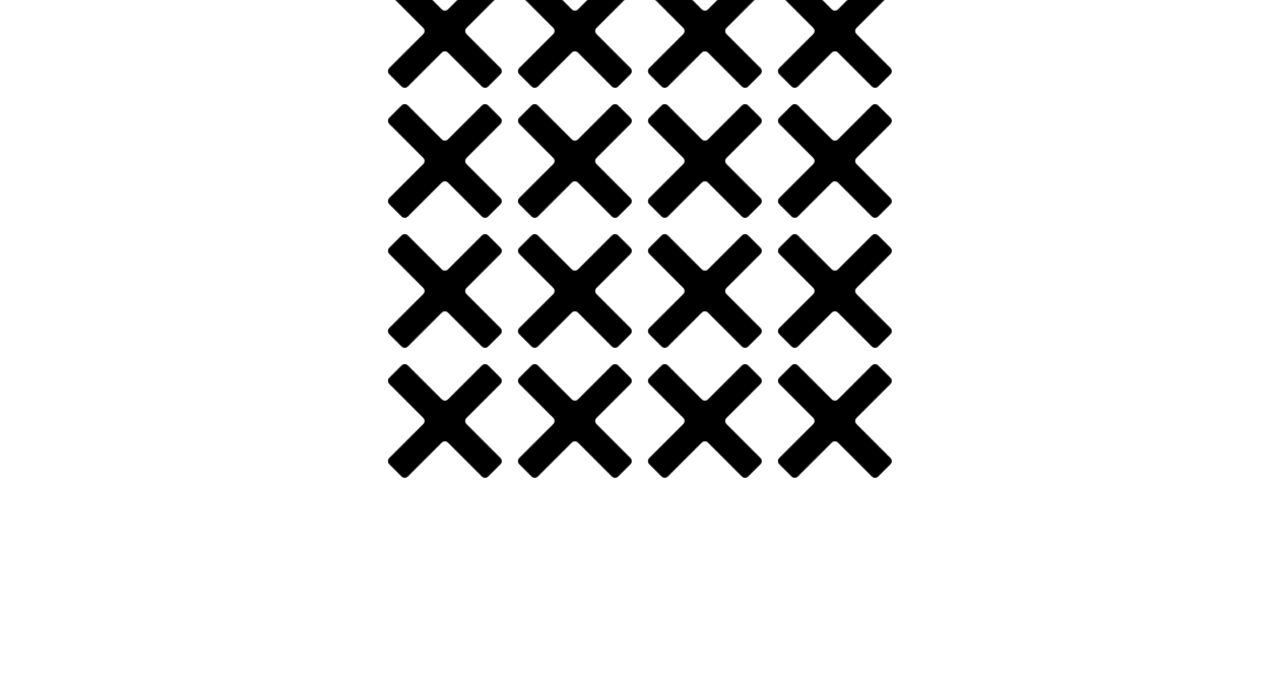
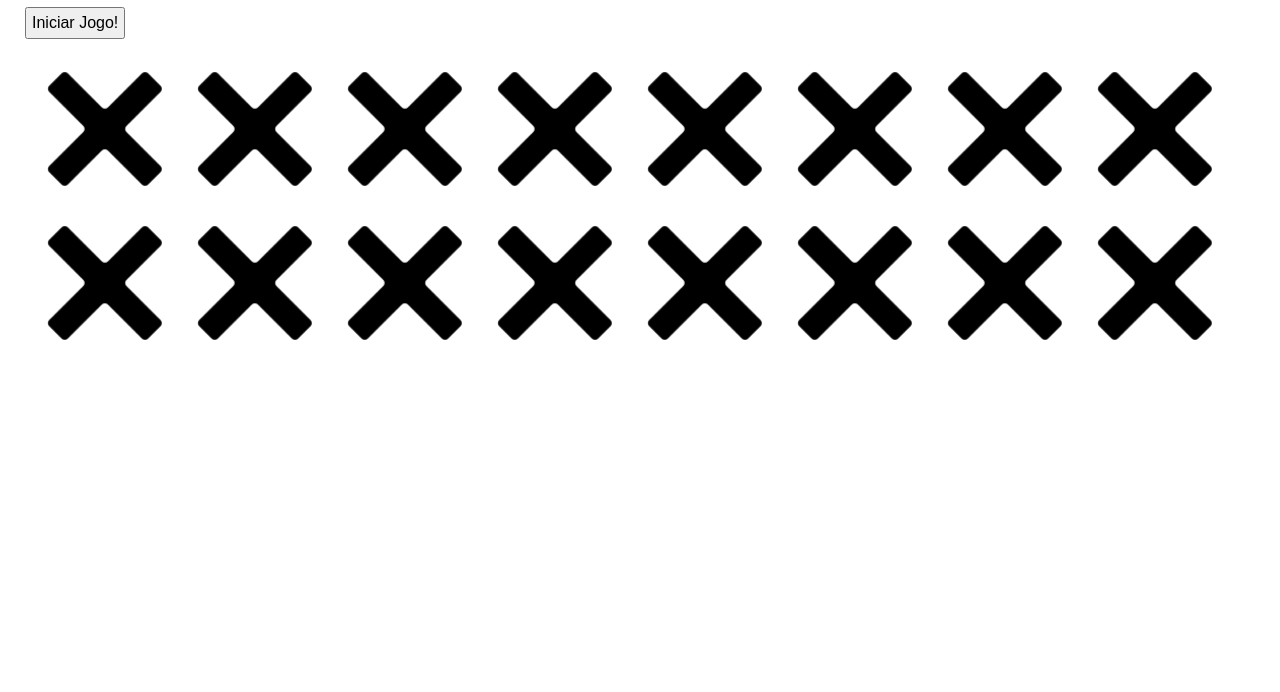
Before and after one commit to jpfigueredo/jquery-memory-game, a website: page index.html in a window 1280 px wide. Shown: the part 108-800 px from the top of the page. Drawn offline with nearby package versions, Linux system fonts and the light colour scheme.

Commit message:
first commit

```diff
--- a/index.html
+++ b/index.html
@@ -5,14 +5,14 @@
     <link rel="stylesheet" href="style.css" />
     <title>Jogo da Memória</title>
   </head>
-  <body onload="mostrarTabuleiro()">
+  <body onload="criarTabuleiro()">
     <script src="https://ajax.googleapis.com/ajax/libs/jquery/1.11.3/jquery.min.js"></script>
 
     <h1>Jogo da Memória</h1>
 
     <p>Pontos: <span id="pontuacao"></span></p>
 
-    <button id="cronometro" onclick='inicia()'>Iniciar Jogo!</button>
+    <button id="btnIniciar">Iniciar Jogo!</button>
 
     <div id="tabuleiro"></div>
 
--- a/script.js
+++ b/script.js
@@ -71,25 +71,12 @@ deck.sort(() => {
 
 const tabuleiro = document.querySelector("#tabuleiro");
 const pontuacao = document.querySelector("#pontuacao");
+const btn = document.querySelector("#btnIniciar");
 let inicio;
 let escolhidas = [];
 let tempoCronometrado;
 let temposCronometrados = [];
 let pontos;
-
-function mostrarTabuleiro(){
-    pontos = 0;
-    pontuacao.innerHTML = pontos;
-    for(let i=0; i < deck.length; i++){
-        var carta = document.createElement("img");
-        carta.id = i;
-        carta.className = "mostrarCartas";
-        carta.nome = deck[i].nome;
-        carta.src = "img/cross.png";
-        tabuleiro.appendChild(carta);
-    }
-}
-
 
 function criarTabuleiro(){
     pontos = 0;
@@ -100,17 +87,28 @@ function criarTabuleiro(){
             carta.id = i;
             carta.nome = deck[i].nome;
             carta.src = "img/cross.png";
-
-            $(carta).click(function () {
-                $(carta).fadeOut();
-                $(carta).fadeIn();
-            });
-
-            carta.addEventListener("click", escolherCarta);
             tabuleiro.appendChild(carta);
         }
     }, 500);
 }
+
+//  ouvir btn, se clicado, libera os addEventListener
+$(btn).click(function () {
+    for (let i = 0 ; i <= deck.length ; i++) {
+        let carta = document.querySelector('img');
+        carta.addEventListener("click", escolherCarta);
+        // $(card).click(function () {
+        //     $(carta).fadeOut(2000, function(){
+        //         $this.css('border', 'solid red 2px');
+        //     });
+        //     $(carta).fadeIn(2000, function(){
+        //         $this.css('border', 'solid red 2px');
+        //     });
+        // });
+    }
+
+});
+
 
 function escolherCarta(){
     let carta = this;
--- a/style.css
+++ b/style.css
@@ -1,7 +1,7 @@
 * {
-    padding: 0;
-    margin: 0;
-    box-sizing: border-box;
+    padding: 5px;
+    margin: 5px;
+    /* box-sizing: border-box; */
   }
 
 h1, p {
@@ -9,19 +9,16 @@ h1, p {
     color: black;
 }
 
-#tabuleiro{
-    display:flex;
-    flex-wrap: wrap;
-    width: 520px;
-    margin: auto;
+/* .card.back, .card.front {
+border: solid 4px #272;
+border-radius: 12px
 }
-
-#tabuleiroVerso{
-    display: flex;
-    flex-wrap: wrap;
-    width: 520px;
-    margin: auto;
+.card.back {
+background: url('img/cross.png');
 }
+.card.front {
+border-color: #472a09;
+} */
 
 img{
     width: 130px;
@@ -37,6 +34,10 @@ img:hover{
 
 }
 
-.btn{
-    display:flex;
+#btnIniciar{
+    align-self: center;
+    margin: 5px;
+    padding: 5px;
+    font-size: 16px;
+    height: 100%;
 }
```
